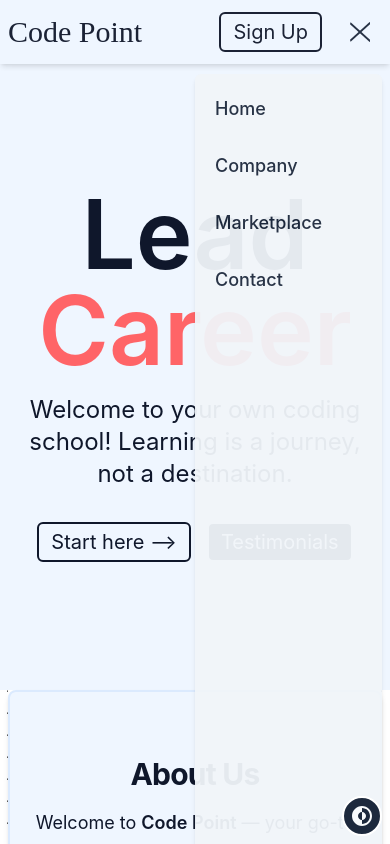
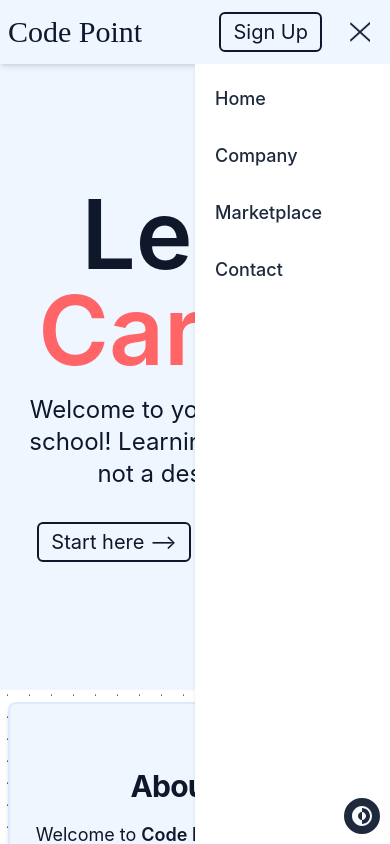
Before and after one commit to Mohammad-Imran01/frontend, a React (Vite) app: page / in a window 390 px wide. Both pictures are taken after a click on the button 360 px from the left and 32 px from the top of the page. Shown: the top 844 px of the page. Built offline with nearby package versions, Linux system fonts and the light colour scheme; a web font is replaced by a local one.

Commit message:
refactor: adjust layout and styling for improved responsiveness and visual consistency

```diff
--- a/src/App.jsx
+++ b/src/App.jsx
@@ -40,7 +40,7 @@ function App() {
   const Container = ({ children, className = "" }) => {
     return (
       <div
-        className={`w-full flexCenter px-2 md:px-3 lg:px-8 sm:pt-6 md:py-4 lg:pt-6 ${className}`}
+        className={`w-full flexCenter max-sm:pt-3 px-2 md:px-3 lg:px-8 sm:pt-6 md:py-4 lg:pt-6 ${className}`}
       >
         <div className="w-full mx-auto max-w-7xl  sm:px-6 lg:px-8 flexCenter">
           {children}
@@ -52,7 +52,7 @@ function App() {
   return (
     <>
       {/* nav */}
-      <Container className="fixed top-0 left-0 right-0 z-10 py-0! opacity-95 h-16 bg-blue-50 dark:bg-slate-800 shadow-md/10">
+      <Container className="fixed top-0 left-0 right-0 z-10 py-0!  h-16 bg-blue-50/95 dark:bg-slate-800/95 shadow-md/10">
         {/* <div className="bbb"> */}
         <Nav />
         {/* </div> */}
@@ -108,9 +108,7 @@ function App() {
       </Container>
 
       {/* footer */}
-      <Container
-        className="bg-blue-50 dark:bg-slate-800 mt-5"
-      >
+      <Container className="bg-blue-50 dark:bg-slate-800 mt-5">
         {/* <div className="bbb"> */}
         <Footer />
         {/* </div> */}
--- a/src/components/StoryCard.jsx
+++ b/src/components/StoryCard.jsx
@@ -11,7 +11,7 @@ import React from "react";
 const StoryCard = ({ learner, countries, rate, courses, rating }) => {
   // return <div>{learner + countries + rate + courses + rating}</div>;
   return (
-    <div className="flexCenter p-4 rounded-sm shadow-sm/60 h-52 w-1/3 shrink-0 text-slate-600 dark:text-slate-100">
+    <div className="shrink-0 flexCenter rounded-sm shadow-sm/60 h-44   text-slate-600 dark:text-slate-100 w-md">
       <ul className="flex-col">
         <li>{learner}</li>
         <li>{countries}</li>
--- a/src/sections/Nav.jsx
+++ b/src/sections/Nav.jsx
@@ -63,13 +63,10 @@ const Nav = () => {
       {/* Mobile Menu */}
       {
         <ul
-          className={`overflow-hidden bg-slate-100 dark:bg-slate-800 rounded-md absolute right-0 top-16 sm:hidden flex flex-col items-center gap-3 py-3 z-50 shadow-md transition-all duration-300 ${
+          className={`overflow-hidden dark:bg-slate-800 bg-white  fixed right-0 top-16 bottom-0 shadow-md/20 sm:hidden flex flex-col items-center gap-3 py-3 z-50 shadow-md transition-all duration-300 ${
             menuOpen ? "w-1/2 opacity-100" : "w-0 opacity-0"
           }`}
-          style={{
-            height: "calc(100vh - 4rem)",
-            transitionProperty: "width, opacity",
-          }}
+
         >
           {["Home", "Company", "Marketplace", "Contact"].map((item) => (
             <li
--- a/src/sections/SuccessStories.jsx
+++ b/src/sections/SuccessStories.jsx
@@ -53,7 +53,7 @@ const SuccessStories = () => {
         <h2 className="sectionHeading">Success Stories</h2>
         <div className="w-full overflow-hidden">
           <div
-            className="flexCenter py-4 mx-4 h[50px] select-none infiniteScroll hover:[animation-play-state:paused] gap-8 w-full"
+            className="flexCenter py-4 mx-4 select-none infiniteScroll hover:[animation-play-state:paused] gap-8 w-full"
             aria-hidden="true"
           >
             {/* {
```
